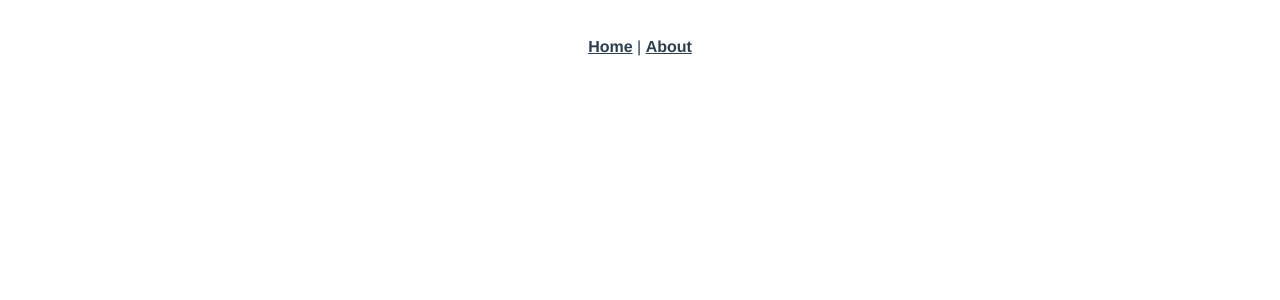
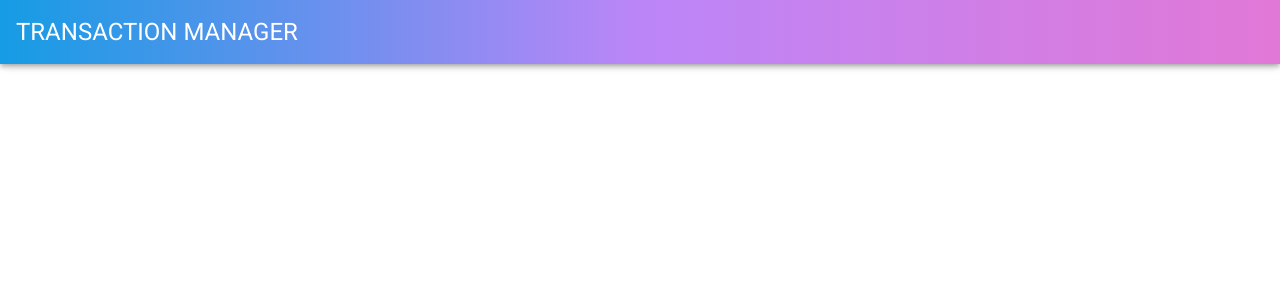
Before and after one commit to fabiomferreira/transactions-manager, a Vue app: page /transactions/new in a window 1280 px wide. Shown: the top 300 px of the page. Built offline with nearby package versions, Linux system fonts and the light colour scheme.

Commit message:
Add vuetify and new page

```diff
--- a/package.json
+++ b/package.json
@@ -12,6 +12,7 @@
     "core-js": "^2.6.5",
     "vue": "^2.6.10",
     "vue-router": "^3.0.3",
+    "vuetify": "^2.0.0",
     "vuex": "^3.0.1"
   },
   "devDependencies": {
@@ -28,7 +29,9 @@
     "eslint-plugin-vue": "^5.0.0",
     "sass": "^1.18.0",
     "sass-loader": "^7.1.0",
-    "vue-template-compiler": "^2.6.10"
+    "vue-cli-plugin-vuetify": "^0.6.3",
+    "vue-template-compiler": "^2.6.10",
+    "vuetify-loader": "^1.2.2"
   },
   "eslintConfig": {
     "root": true,
--- a/public/index.html
+++ b/public/index.html
@@ -6,6 +6,8 @@
     <meta name="viewport" content="width=device-width,initial-scale=1.0">
     <link rel="icon" href="<%= BASE_URL %>favicon.ico">
     <title>transactions-manager</title>
+    <link rel="stylesheet" href="https://fonts.googleapis.com/css?family=Roboto:100,300,400,500,700,900">
+    <link rel="stylesheet" href="https://cdn.jsdelivr.net/npm/@mdi/font@latest/css/materialdesignicons.min.css">
   </head>
   <body>
     <noscript>
--- a/src/App.vue
+++ b/src/App.vue
@@ -1,29 +1,41 @@
 <template>
-  <div id="app">
-    <div id="nav">
-      <router-link to="/">Home</router-link> |
-      <router-link to="/about">About</router-link>
-    </div>
-    <router-view/>
-  </div>
+  <v-app>
+    <v-app-bar app class="header-gradient">
+      <v-toolbar-title class="headline text-uppercase white--text">
+        <span>Transaction Manager</span>
+      </v-toolbar-title>
+      <v-spacer></v-spacer>
+    </v-app-bar>
+
+    <v-content>
+      <router-view />
+    </v-content>
+  </v-app>
 </template>
 
+<script>
+import HelloWorld from './components/HelloWorld';
+
+export default {
+  name: 'App',
+  components: {
+    HelloWorld,
+  },
+  data: () => ({
+    //
+  }),
+};
+</script>
+
 <style lang="scss">
-#app {
-  font-family: 'Avenir', Helvetica, Arial, sans-serif;
-  -webkit-font-smoothing: antialiased;
-  -moz-osx-font-smoothing: grayscale;
-  text-align: center;
-  color: #2c3e50;
-}
-#nav {
-  padding: 30px;
-  a {
-    font-weight: bold;
-    color: #2c3e50;
-    &.router-link-exact-active {
-      color: #42b983;
-    }
-  }
+$color-base: #159ce4;
+$color-base-purple: #bc85f7;
+$color-base-pink: #e178d7;
+$color-button: #e078d6;
+
+$gradient: linear-gradient(to right, $color-base 0%, $color-base-purple 50%, $color-base-purple 51%, $color-base-pink 100%);
+
+.header-gradient {
+  background: $gradient
 }
 </style>
--- a/src/components/HelloWorld.vue
+++ b/src/components/HelloWorld.vue
@@ -1,59 +1,18 @@
 <template>
-  <div class="hello">
-    <h1>{{ msg }}</h1>
-    <p>
-      For a guide and recipes on how to configure / customize this project,<br>
-      check out the
-      <a href="https://cli.vuejs.org" target="_blank" rel="noopener">vue-cli documentation</a>.
-    </p>
-    <h3>Installed CLI Plugins</h3>
-    <ul>
-      <li><a href="https://github.com/vuejs/vue-cli/tree/dev/packages/%40vue/cli-plugin-babel" target="_blank" rel="noopener">babel</a></li>
-      <li><a href="https://github.com/vuejs/vue-cli/tree/dev/packages/%40vue/cli-plugin-eslint" target="_blank" rel="noopener">eslint</a></li>
-      <li><a href="https://github.com/vuejs/vue-cli/tree/dev/packages/%40vue/cli-plugin-unit-jest" target="_blank" rel="noopener">unit-jest</a></li>
-    </ul>
-    <h3>Essential Links</h3>
-    <ul>
-      <li><a href="https://vuejs.org" target="_blank" rel="noopener">Core Docs</a></li>
-      <li><a href="https://forum.vuejs.org" target="_blank" rel="noopener">Forum</a></li>
-      <li><a href="https://chat.vuejs.org" target="_blank" rel="noopener">Community Chat</a></li>
-      <li><a href="https://twitter.com/vuejs" target="_blank" rel="noopener">Twitter</a></li>
-      <li><a href="https://news.vuejs.org" target="_blank" rel="noopener">News</a></li>
-    </ul>
-    <h3>Ecosystem</h3>
-    <ul>
-      <li><a href="https://router.vuejs.org" target="_blank" rel="noopener">vue-router</a></li>
-      <li><a href="https://vuex.vuejs.org" target="_blank" rel="noopener">vuex</a></li>
-      <li><a href="https://github.com/vuejs/vue-devtools#vue-devtools" target="_blank" rel="noopener">vue-devtools</a></li>
-      <li><a href="https://vue-loader.vuejs.org" target="_blank" rel="noopener">vue-loader</a></li>
-      <li><a href="https://github.com/vuejs/awesome-vue" target="_blank" rel="noopener">awesome-vue</a></li>
-    </ul>
-  </div>
+  <v-container>
+    <v-layout
+      text-center
+      wrap
+    >
+      Bem vindo ao Transactions Manager!
+    </v-layout>
+  </v-container>
 </template>
 
 <script>
 export default {
-  name: 'HelloWorld',
-  props: {
-    msg: String,
-  },
+  data: () => ({
+
+  }),
 };
 </script>
-
-<!-- Add "scoped" attribute to limit CSS to this component only -->
-<style scoped lang="scss">
-h3 {
-  margin: 40px 0 0;
-}
-ul {
-  list-style-type: none;
-  padding: 0;
-}
-li {
-  display: inline-block;
-  margin: 0 10px;
-}
-a {
-  color: #42b983;
-}
-</style>
--- a/src/main.js
+++ b/src/main.js
@@ -2,11 +2,13 @@ import Vue from 'vue';
 import App from './App.vue';
 import router from './router';
 import store from './store';
+import vuetify from './plugins/vuetify';
 
 Vue.config.productionTip = false;
 
 new Vue({
   router,
   store,
+  vuetify,
   render: h => h(App),
 }).$mount('#app');
--- /dev/null
+++ b/src/plugins/vuetify.js
@@ -0,0 +1,10 @@
+import Vue from 'vue';
+import Vuetify from 'vuetify/lib';
+
+Vue.use(Vuetify);
+
+export default new Vuetify({
+  icons: {
+    iconfont: 'mdi',
+  },
+});
--- a/src/router.js
+++ b/src/router.js
@@ -14,12 +14,15 @@ export default new Router({
       component: Home,
     },
     {
-      path: '/about',
-      name: 'about',
-      // route level code-splitting
-      // this generates a separate chunk (about.[hash].js) for this route
-      // which is lazy-loaded when the route is visited.
-      component: () => import(/* webpackChunkName: "about" */ './views/About.vue'),
+      path: '/transactions',
+      name: 'transactions',
+      children: [
+        {
+          path: 'new',
+          name: 'new-transaction',
+          component: () => import('./views/TransactionRegistration.vue'),
+        },
+      ],
     },
   ],
 });
--- a/src/views/About.vue
+++ /dev/null
@@ -1,5 +0,0 @@
-<template>
-  <div class="about">
-    <h1>This is an about page</h1>
-  </div>
-</template>
--- a/src/views/Home.vue
+++ b/src/views/Home.vue
@@ -1,16 +1,11 @@
 <template>
-  <div class="home">
-    <img alt="Vue logo" src="../assets/logo.png">
-    <HelloWorld msg="Welcome to Your Vue.js App"/>
-  </div>
+  <HelloWorld />
 </template>
 
 <script>
-// @ is an alias to /src
-import HelloWorld from '@/components/HelloWorld.vue';
+import HelloWorld from '../components/HelloWorld';
 
 export default {
-  name: 'home',
   components: {
     HelloWorld,
   },
--- /dev/null
+++ b/src/views/TransactionRegistration.vue
@@ -0,0 +1,13 @@
+<template>
+  <div>teste</div>
+</template>
+
+<script>
+export default {
+    name: 'TransactionRegistration'
+}
+</script>
+
+<style>
+
+</style>
```
Also changed, not shown: src/assets/logo.svg (added), 1 other file (tests, documents, lock files or other folders).
